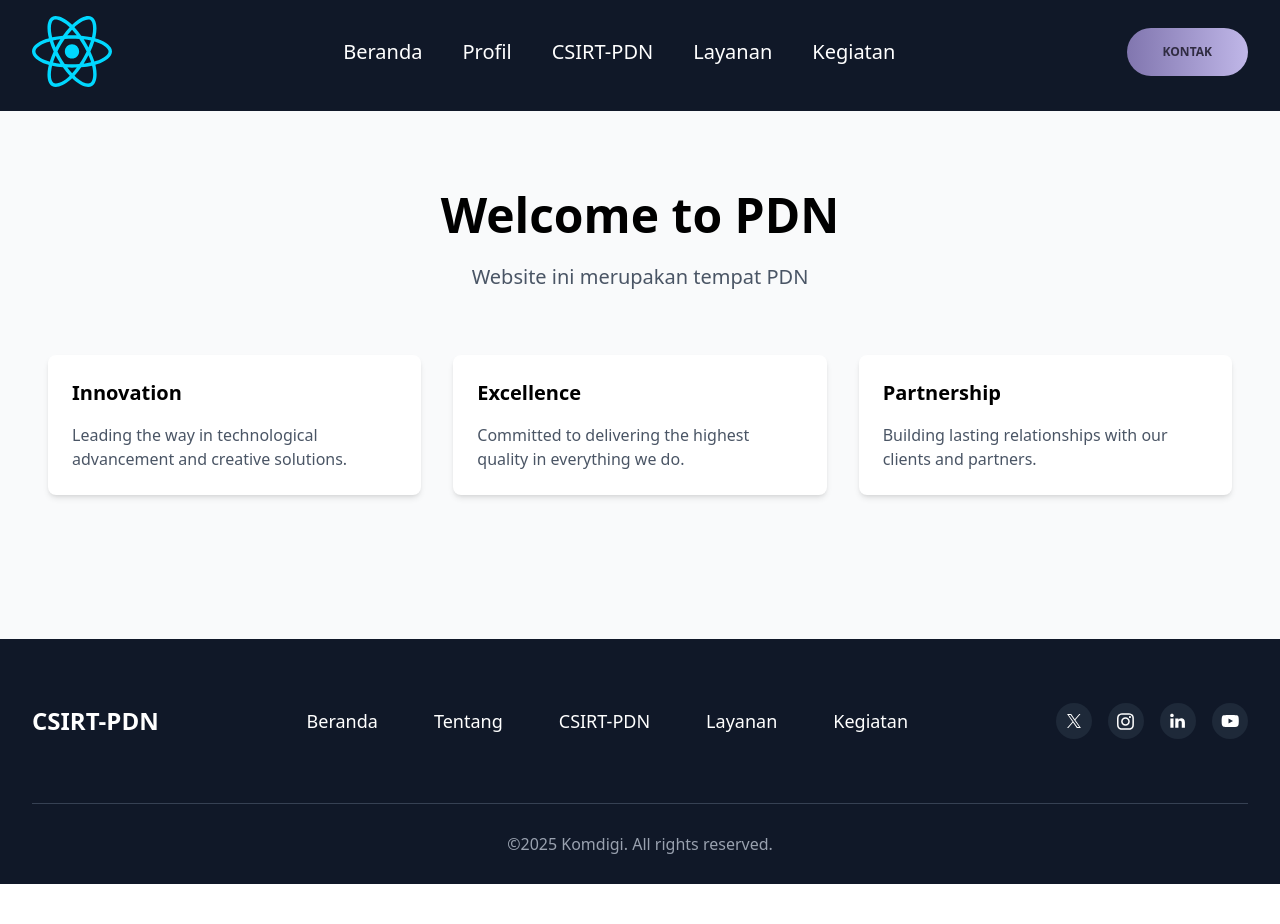
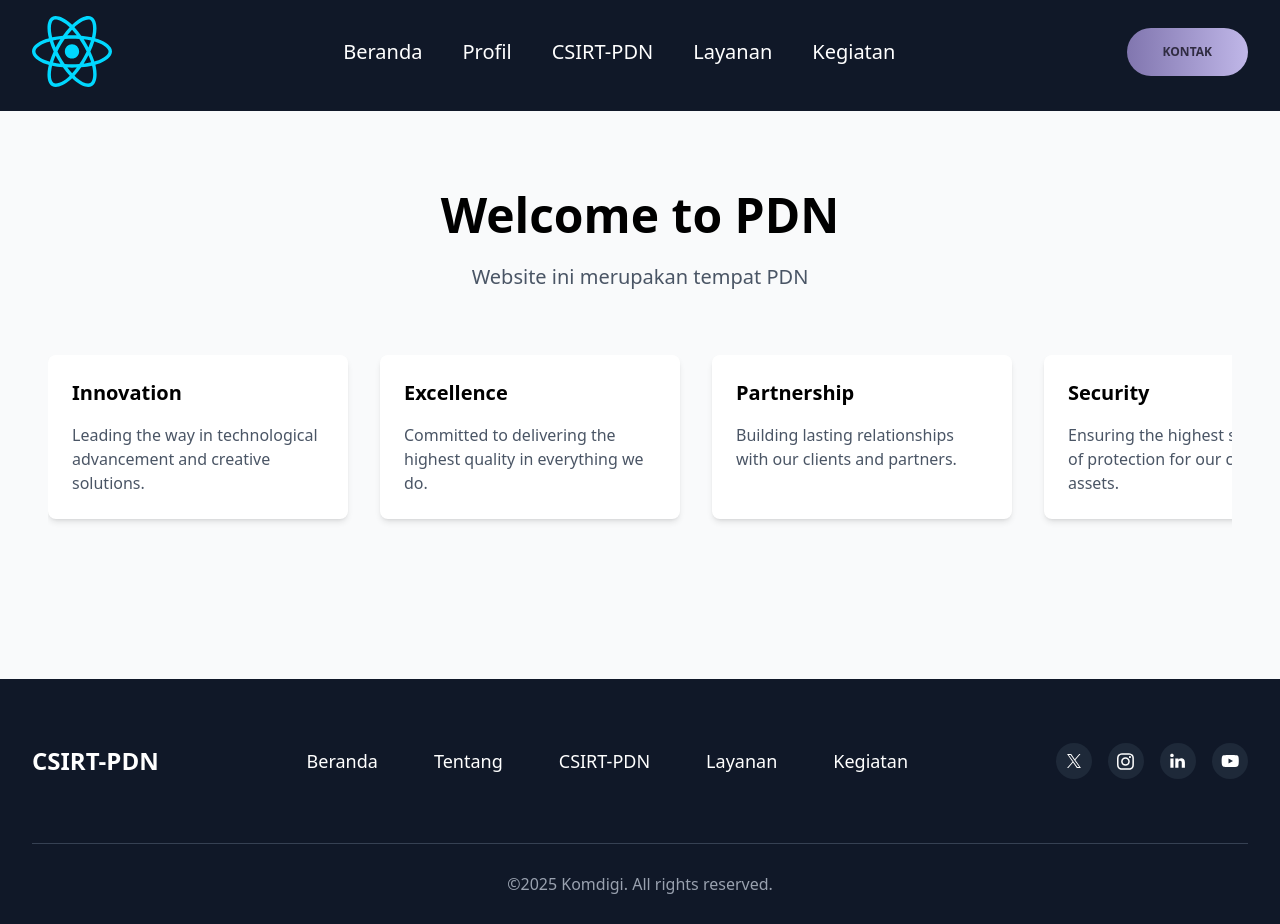
Before and after one commit to burjoy/CSIRT_PDN, a React (Vite) app in the folder frontend/: page / in a window 1280 px wide. Before the commit the page ends 884 px from the top, so only its background shows below. Built offline with nearby package versions, Linux system fonts and the light colour scheme.

Commit message:
added horizontal scrolling

```diff
--- a/frontend/pages/Home.jsx
+++ b/frontend/pages/Home.jsx
@@ -8,18 +8,28 @@ const Home = () => {
         </p>
       </section>
 
-      <section className="grid grid-cols-1 md:grid-cols-3 gap-8 mb-16">
-        <div className="bg-white p-6 rounded-lg shadow-md">
+      <section className="relative mb-16">
+        <div className="flex overflow-x-auto gap-8 pb-4 snap-x snap-mandatory scroll-smooth scrollbar-hide">
+          <div className="bg-white p-6 rounded-lg shadow-md flex-shrink-0 w-[300px] snap-start">
             <h3 className="text-xl font-bold mb-4">Innovation</h3>
             <p className="text-gray-600">Leading the way in technological advancement and creative solutions.</p>
           </div>
-        <div className="bg-white p-6 rounded-lg shadow-md">
+          <div className="bg-white p-6 rounded-lg shadow-md flex-shrink-0 w-[300px] snap-start">
             <h3 className="text-xl font-bold mb-4">Excellence</h3>
             <p className="text-gray-600">Committed to delivering the highest quality in everything we do.</p>
           </div>
-        <div className="bg-white p-6 rounded-lg shadow-md">
+          <div className="bg-white p-6 rounded-lg shadow-md flex-shrink-0 w-[300px] snap-start">
             <h3 className="text-xl font-bold mb-4">Partnership</h3>
             <p className="text-gray-600">Building lasting relationships with our clients and partners.</p>
+          </div>
+          <div className="bg-white p-6 rounded-lg shadow-md flex-shrink-0 w-[300px] snap-start">
+            <h3 className="text-xl font-bold mb-4">Security</h3>
+            <p className="text-gray-600">Ensuring the highest standards of protection for our clients' assets.</p>
+          </div>
+          <div className="bg-white p-6 rounded-lg shadow-md flex-shrink-0 w-[300px] snap-start">
+            <h3 className="text-xl font-bold mb-4">Support</h3>
+            <p className="text-gray-600">24/7 dedicated support to meet all your business needs.</p>
+          </div>
         </div>
       </section>
     </div>
--- a/frontend/src/index.css
+++ b/frontend/src/index.css
@@ -1 +1,9 @@
 @import "tailwindcss";
+.scrollbar-hide {
+  -ms-overflow-style: none;  /* IE and Edge */
+  scrollbar-width: none;  /* Firefox */
+}
+
+.scrollbar-hide::-webkit-scrollbar {
+  display: none;  /* Chrome, Safari and Opera */
+}
```
Lines whose indentation alone changed are shown as unchanged.
